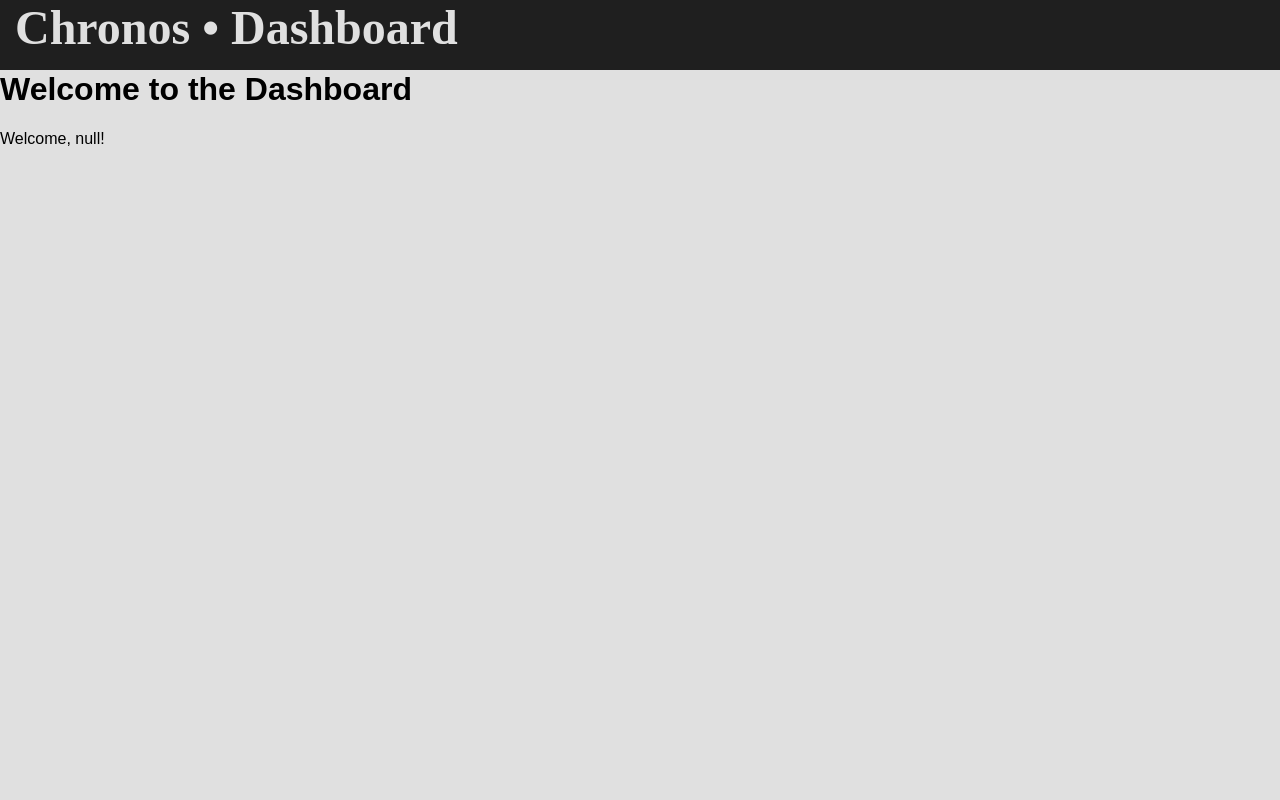
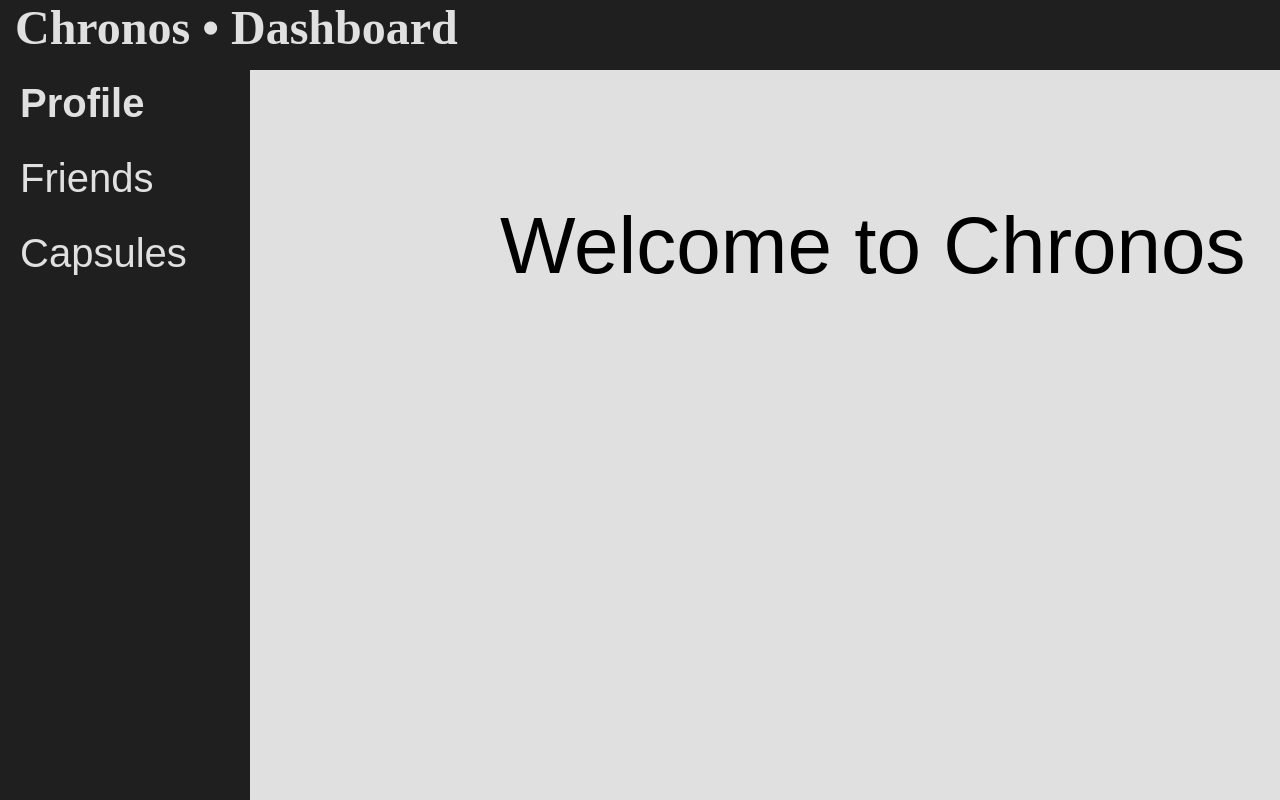
Before and after one commit to tpxforever/hackathon, a plain HTML site: page website/dashboard.html in a window 1280 px wide. Drawn offline with Linux system fonts and the light colour scheme; a web font is replaced by a local one.

Commit message:
login and dashboard pages almost done

```diff
--- a/server.js
+++ /dev/null
@@ -1 +0,0 @@
-//server configuration file, used for setting up the server, middle ware and basic routes.
--- a/website/dashboard.html
+++ b/website/dashboard.html
@@ -9,11 +9,16 @@
 <body class="dashboard-page">
     <div id="rectangle-bar">
         <div id="bar-text" onclick="location.reload()">Chronos • Dashboard</div>
-        <div></div>
     </div>
-    <div class="dashboard-container">
-        <h1>Welcome to the Dashboard</h1>
-        <p id="welcome-message"></p>
+    <div id="sidebar" class="sidebar">
+        <ul>
+            <li id="name-section">Profile</li>
+            <li id="friends-section">Friends</li>
+            <li id="capsules-section">Capsules</li>
+        </ul>
+    </div>
+    <div class="start-section">
+        <div id="Welcome">Welcome to Chronos</div>
     </div>
     <script src="dashboard.js"></script>
 </body>
--- a/website/dashboard.js
+++ b/website/dashboard.js
@@ -3,15 +3,20 @@ document.addEventListener("DOMContentLoaded", () => {
     const username = localStorage.getItem("username");
     const password = localStorage.getItem("password");
     const rectangleBar = document.getElementById("rectangle-bar");
+    const welcome = document.getElementById("Welcome")
+    setTimeout(() => {
+        welcome.style.opacity = 1;
+    }, 500);
+
 
     // Display a welcome message with the username
-    const welcomeMessage = document.getElementById("welcome-message");
-    welcomeMessage.textContent = `Welcome, ${username}!`;
 
     setTimeout(() => {
         rectangleBar.classList.add("rectangle-bar-active");
     }, 500);
-
+    setTimeout(() => {
+        sidebar.classList.add("sidebar-visible");
+    }, 1500);
     // Optional: Clear the password from localStorage after use for better security (only for demo purposes)
     localStorage.removeItem("password");
 });
--- a/website/style.css
+++ b/website/style.css
@@ -241,3 +241,54 @@ body.dashboard-page {
     position: relative;
     top: 50px;
 }
+
+/*Dashboard Styling*/
+/* Sidebar styling */
+.sidebar {
+    position: fixed;
+    opacity: 0;
+    left: 0;
+    top: 30px;
+    width: 250px;
+    height: 100vh;
+    background-color: #1f1f1f;
+    color: #e0e0e0;
+    padding-top: 20px;
+    transform: translateY(-100%); /* Start hidden above viewport */
+    transition: transform 1s ease; /* Smooth slide-down animation */
+}
+
+.sidebar-visible {
+    transform: translateY(0); /* Slide sidebar down to show it */
+    opacity: 1;
+}
+
+.sidebar ul {
+    list-style-type: none;
+    padding: 0;
+}
+
+.sidebar li {
+    padding: 15px 20px;
+    font-size: 2.5em;
+    cursor: pointer;
+    transition: background-color 0.2s ease;
+}
+
+.sidebar li:hover {
+    background-color: #333;
+}
+
+#name-section {
+    font-weight: bold;
+}
+
+#Welcome{
+    position: fixed;
+    font-size: 5em;
+    margin-top: 200px;
+    left: 500px;
+    opacity: 0;
+    transition: opacity 1s ease;
+    transition-delay: 2s;
+}
```
Also changed, not shown: backend/database/Models/app.js (deleted, +0 -15 lines), backend/database/Models/dbConfig.js (deleted, +0 -16 lines), backend/database/Models/userController.js (deleted, +0 -52 lines), backend/database/Models/userModel.js (deleted, +0 -10 lines), backend/database/Models/userRoutes.js (deleted, +0 -11 lines), website/index.html (+2 -2 lines), 3 other files.
